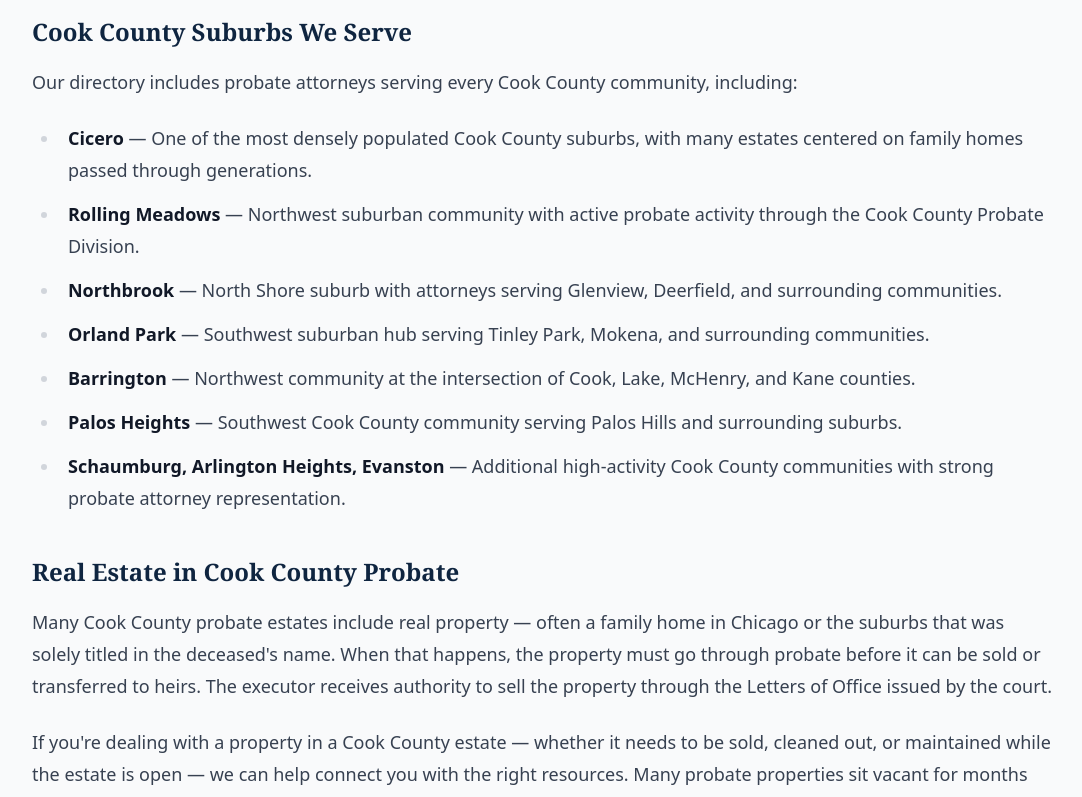
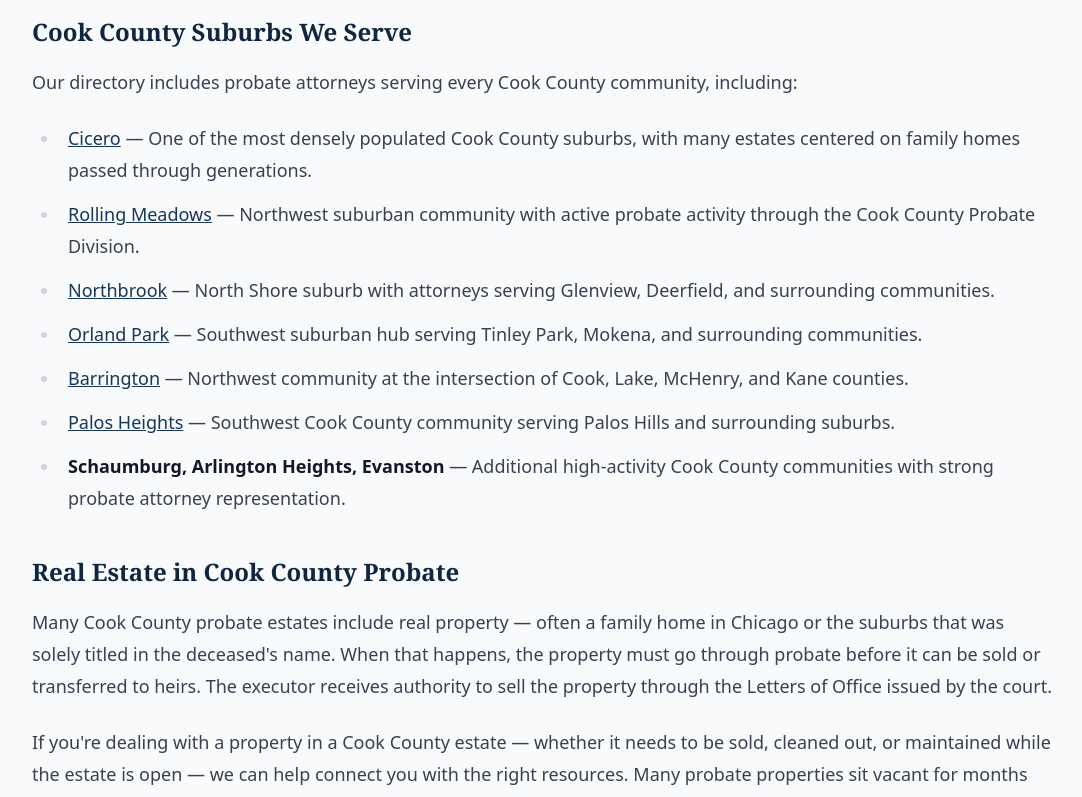
Before and after one commit to arouvalis/illinois-probate-directory, a Next.js app: page /county/cook in a window 1280 px wide. Shown: the part 1180-1977 px from the top of the page, without its empty margins (96-1178 px from the left). Built offline with nearby package versions, Linux system fonts and the light colour scheme.

Commit message:
Add city page links to Cook County suburb list

```diff
--- a/src/app/county/[slug]/page.tsx
+++ b/src/app/county/[slug]/page.tsx
@@ -131,12 +131,12 @@ const COUNTY_CONTENT: Record<string, React.ReactNode> = {
         Our directory includes probate attorneys serving every Cook County community, including:
       </p>
       <ul>
-        <li><strong>Cicero</strong> — One of the most densely populated Cook County suburbs, with many estates centered on family homes passed through generations.</li>
-        <li><strong>Rolling Meadows</strong> — Northwest suburban community with active probate activity through the Cook County Probate Division.</li>
-        <li><strong>Northbrook</strong> — North Shore suburb with attorneys serving Glenview, Deerfield, and surrounding communities.</li>
-        <li><strong>Orland Park</strong> — Southwest suburban hub serving Tinley Park, Mokena, and surrounding communities.</li>
-        <li><strong>Barrington</strong> — Northwest community at the intersection of Cook, Lake, McHenry, and Kane counties.</li>
-        <li><strong>Palos Heights</strong> — Southwest Cook County community serving Palos Hills and surrounding suburbs.</li>
+        <li><strong><a href="/blog/probate-attorney-cicero-illinois">Cicero</a></strong> — One of the most densely populated Cook County suburbs, with many estates centered on family homes passed through generations.</li>
+        <li><strong><a href="/blog/probate-attorney-rolling-meadows-illinois">Rolling Meadows</a></strong> — Northwest suburban community with active probate activity through the Cook County Probate Division.</li>
+        <li><strong><a href="/city/northbrook-probate-attorney">Northbrook</a></strong> — North Shore suburb with attorneys serving Glenview, Deerfield, and surrounding communities.</li>
+        <li><strong><a href="/city/orland-park-probate-attorney">Orland Park</a></strong> — Southwest suburban hub serving Tinley Park, Mokena, and surrounding communities.</li>
+        <li><strong><a href="/city/barrington-probate-attorney">Barrington</a></strong> — Northwest community at the intersection of Cook, Lake, McHenry, and Kane counties.</li>
+        <li><strong><a href="/city/palos-heights-probate-attorney">Palos Heights</a></strong> — Southwest Cook County community serving Palos Hills and surrounding suburbs.</li>
         <li><strong>Schaumburg, Arlington Heights, Evanston</strong> — Additional high-activity Cook County communities with strong probate attorney representation.</li>
       </ul>
 
```
